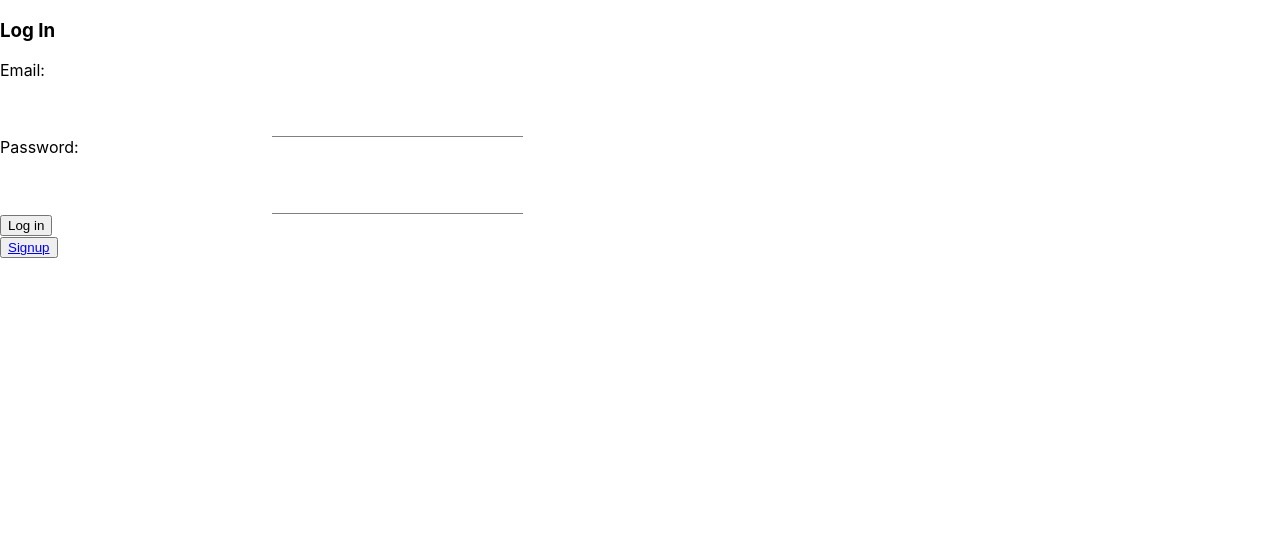
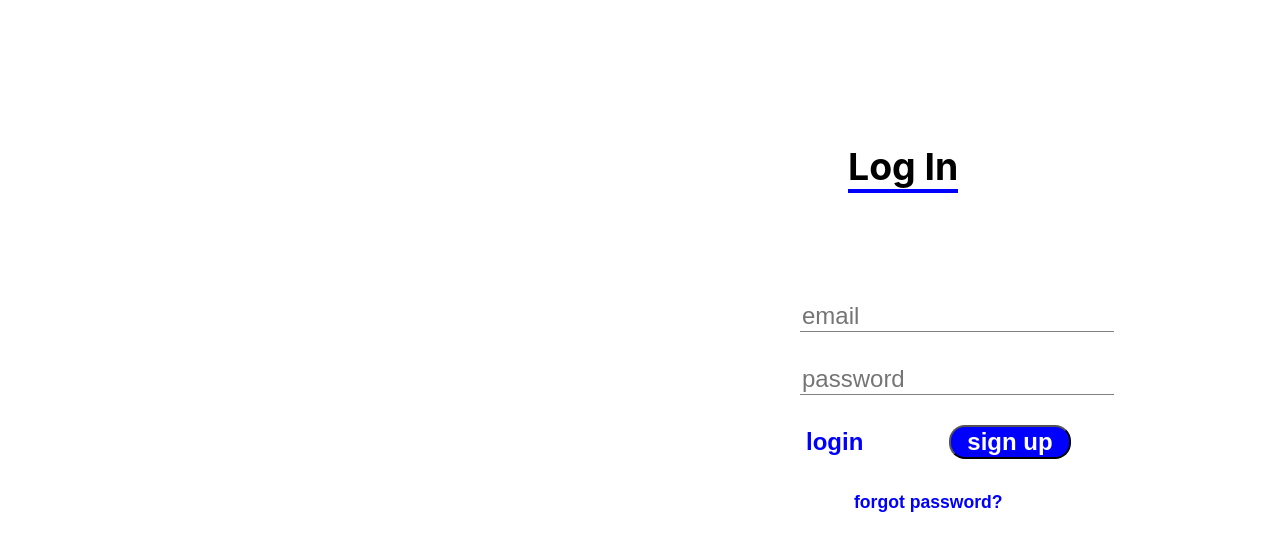
Before and after one commit to justaskulkarni/Boardspace, a React (Create React App) app in the folder client/: page /login in a window 1280 px wide. Shown: the top 550 px of the page. Built offline with nearby package versions, Linux system fonts and the light colour scheme.

Commit message:
Styling done almost

```diff
--- a/client/src/pages/Login.js
+++ b/client/src/pages/Login.js
@@ -1,5 +1,6 @@
 import { useState } from "react";
 import { Link, useNavigate } from "react-router-dom";
+import '../stylesheets/auth.css'
 
 
 const Login = () => {
@@ -39,28 +40,35 @@ const Login = () => {
 
   return (
     <>
+    <div className="rightdiv">
       <form className="login" onSubmit={handleSubmit}>
-      <h3>Log In</h3>
-
-      <label htmlFor="email">Email:</label>
+        <h3 className="formheader"><span className="headertext">Log In</span></h3>
+        <div className="formcontent">
         <input
           type="email"
           value={creadentials.email}
           name = "email"
           onChange={onChange}
+          placeholder="email"
         />
-      <label htmlFor="password">Password:</label>
         <input
           type="password"
           value={creadentials.password}
           name = "password"
           onChange={onChange}
+          placeholder="password"
         />
+        </div>
 
-      <button>Log in</button>
+      </form>
+      <div className="buttonscontainer">
+        <button className="signupbutton">login</button>
+        <button className="loginbutton"><Link to="/signup"><span className="buttontext">sign up</span></Link></button>
+      </div>
+      <button className="forgotpasswordbutton">forgot password?</button>
       {error && <div className="error">{error}</div>}
-    </form>
-    <button><Link to="/signup">Signup</Link></button>
+
+    </div>
     </>
   )
 }
--- a/client/src/pages/Signup.js
+++ b/client/src/pages/Signup.js
@@ -60,10 +60,13 @@ const Signup = () => {
           className="inputbox"
         />
 
-        <button className="signupbutton">Sign up</button>
         </div>
       </form>
-      <button className="loginbutton"><Link to="/login">Login</Link></button>
+      <div className="buttonscontainer">
+        <button className="signupbutton">sign up</button>
+        <button className="loginbutton"><Link to="/login"><span className="buttontext">login</span></Link></button>
+      </div>
+      <button className="forgotpasswordbutton">forgot password?</button>
       {error && <div className="error">{error}</div>}
     </div>
     </>
--- a/client/src/stylesheets/auth.css
+++ b/client/src/stylesheets/auth.css
@@ -2,6 +2,7 @@
     position: relative;
     float:right;
     width: 60%;
+    font-size: 2rem;
 }
 
 form{
@@ -11,9 +12,7 @@ form{
 .formheader{
     margin-bottom:7rem;
     margin-top:9rem;
-    display: flex;
-    align-items: center;
-    justify-content: center;
+    margin-left:21rem;
 }
 
 .headertext{
@@ -21,21 +20,56 @@ form{
 }
 
 input{
-    margin-left:17rem;
+    margin-left:18rem;
     display: block;
     border:none;
     border-bottom:0.1rem solid gray;
     margin-top: 2rem;
-    font-size:1.2rem;
+    font-size: 1.5rem;
+}
+
+.buttonscontainer{
+    display:inline;
 }
 
 .signupbutton{
-    margin-left: 17rem;
+    margin-left: 18rem;
     margin-top: 2rem;
-    font-size: 1.2rem;
-    display:flex;
+    border:none;
+    text-decoration: none;
+    background-color: white;
+    color:blue;
+    font-weight:bolder;
+    font-size: 1.5rem;
 }
 
 .loginbutton{
+    text-decoration: none;
     margin-top:0;
+    background-color: blue;
+    border-radius:1rem;
+    padding-left:1rem;
+    padding-right:1rem;
+    margin-left:5rem;
+    font-weight:bolder;
+    color:white;
+    font-size:1.5rem;
 }
+
+
+.forgotpasswordbutton{
+    display:block;
+    margin-left:21rem;
+    margin-top:2rem;
+    font-size: 1rem;
+    border:none;
+    font-weight:bolder;
+    background-color: white;
+    color:blue;
+    font-size:1.1rem;
+}
+
+.buttontext{
+    color:white;
+    text-decoration: none;
+}
```
Lines whose indentation alone changed are shown as unchanged.
